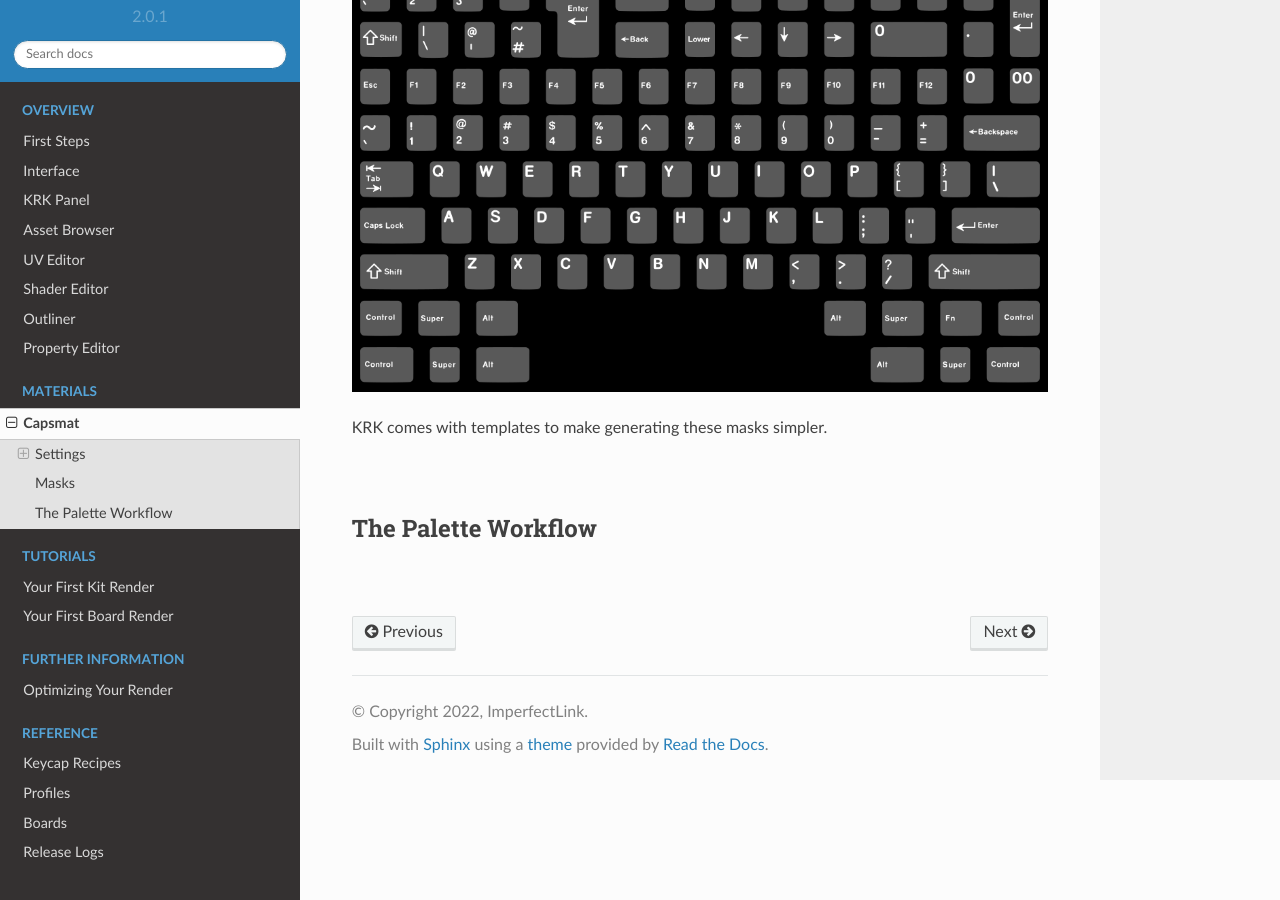
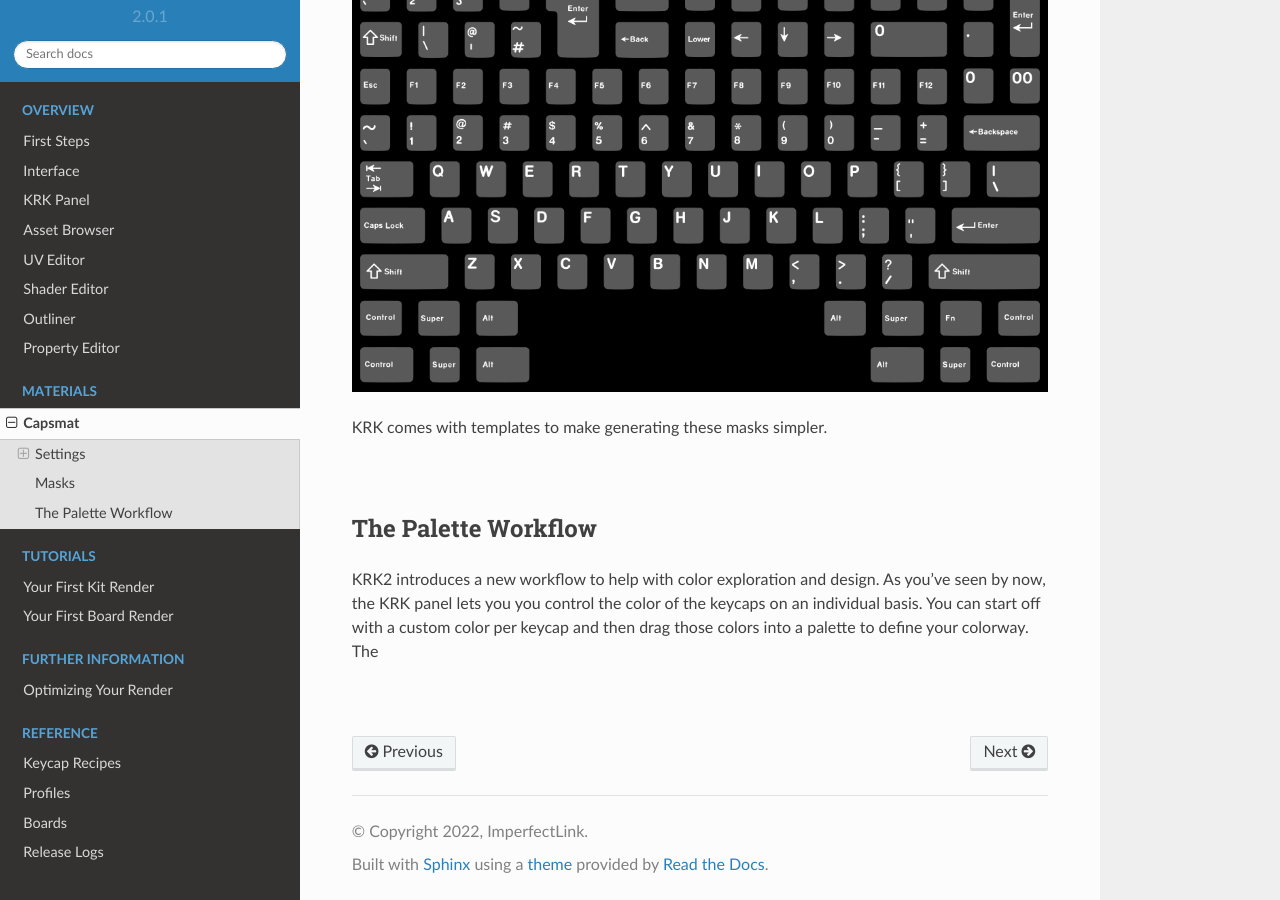
Before and after one commit to imperfectlink/KeyboardRenderKit, a Sphinx documentation site: the page built from docs/source/capsmat.rst, in a window 1280 px wide and 900 px high, scrolled down 7339 px. Built offline with Sphinx 7.4.7 and the Read the Docs theme 2.0.0, drawn with Linux system fonts in a browser that asks for light colours.

Commit message:
Update capsmat.rst

```diff
--- a/docs/source/capsmat.rst
+++ b/docs/source/capsmat.rst
@@ -121,6 +121,7 @@ KRK comes with templates to make generating these masks simpler.
 The Palette Workflow
 ~~~~
 
-
+KRK2 introduces a new workflow to help with color exploration and design. As you've seen by now, the KRK panel lets you you control the color of the keycaps on an individual basis. You can start off with a custom color per keycap and then drag those colors into a palette to define your colorway.
+The
 
 |
```
